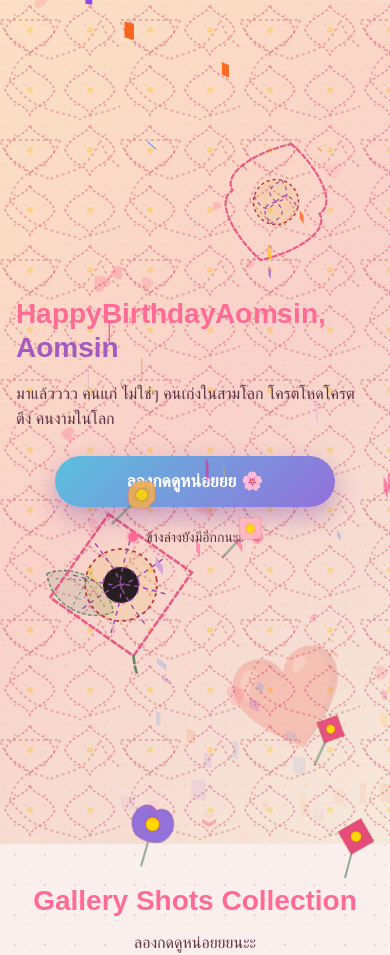
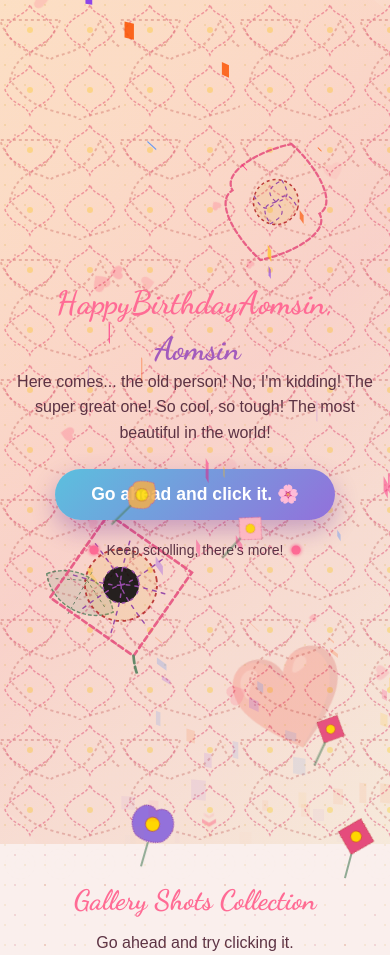
Before and after one commit to hotaq/HPB, a plain HTML site: page index.html in a window 390 px wide. Shown: the top 955 px of the page. Drawn offline with nearby package versions, Linux system fonts and the light colour scheme; a web font is replaced by a local one.

Commit message:
fix size and responsive

```diff
--- a/index.html
+++ b/index.html
@@ -66,18 +66,20 @@
         <div id="hearts-container" class="floating-hearts"></div>
 
         <div class="z-10 relative">
-            <h1 class="text-5xl mb-4 animate-title" id="animated-title" style="justify-content: center;">
+            <h1 class="mb-7 animate-title text-center" id="animated-title">
                 Happy Birthday <span class="birthday-text">Aomsin</span>
             </h1>
-            <p class="text-xl mb-6 animate-subtitle">มาแล้วววว คนแก่ ไม่ใช่ๆ คนเก่งในสามโลก โครตโหดโครต ตึง คนงามในโลก</p>
+            <p class="text-xl mb-6 animate-subtitle text-center">Here comes... the old person! No, I'm kidding! The super great one! So cool, so tough! The most beautiful in the world!</p>
 
-            <button id="launch-flowers" class="birthday-button mb-8">
-                ลองกดดูหน่อยยย 🌸
-            </button>
+            <div class="text-center">
+                <button id="launch-flowers" class="birthday-button mb-8">
+                    Go ahead and click it. 🌸
+                </button>
+            </div>
 
             <div class="flex justify-center items-center mt-4">
                 <span class="pulse-dot mr-2"></span>
-                <p class="text-sm">ข้างล่างยังมีอีกกนะะ
+                <p class="text-sm">Keep scrolling, there's more!
                 </p>
                 <span class="pulse-dot ml-2"></span>
             </div>
@@ -158,7 +160,7 @@
 
             <!-- Bento Gallery moved here -->
             <h3 class="text-5xl mb-4">Gallery Shots Collection</h3>
-            <p class="mb-8">ลองกดดูหน่อยยยนะะ</p>
+            <p class="mb-8">Go ahead and try clicking it.</p>
 
             <div class="container mx-auto px-2 py-6 w-full overflow-hidden">
                 <!-- Bento Grid Gallery -->
@@ -195,7 +197,7 @@
         <div class="stitch-detail"></div>
         <div class="max-w-5xl mx-auto text-center" data-aos="fade-up">
             <h2 class="text-3xl mb-8">Birthday Gifts Memory Game 🎁</h2>
-            <p class="mb-10">จับคู่ของขวัญให้ครบทุกคู่ แล้วมาดูกันว่าของขวัญวันเกิดที่ฉันเตรียมไว้ให้คืออะไร!</p>
+            <p class="mb-10">Match up all the gifts until every pair is complete. Then, let's find out what birthday gift I've prepared for you!"</p>
             <div class="memory-game"></div>
         </div>
     </section>
@@ -204,7 +206,7 @@
     <section id="photo-slider" class="py-20 px-5 embroidery-border bg-embroidery">
         <div class="max-w-5xl mx-auto text-center" data-aos="fade-up">
             <h2 class="text-3xl mb-8">Birthday Memories Together 📸</h2>
-            <p class="mb-10">กดเลื่อนดูภาพได้นะส่วนมากเป็นภาพออมคนงาม</p>
+            <p class="mb-10">You can swipe/scroll to see the pictures. Most of them are photos of the beautiful Aom.</p>
             <div class="slider-container">
                 <div class="slider-track"></div>
                 <button class="slider-nav prev">❮</button>
@@ -282,7 +284,7 @@
 
     <!-- Footer -->
     <footer class="py-10 px-5 text-center bg-primary text-white">
-        <p>Made with ❤️ for your special day 🎉</p>
+        <p>Made with Hootoh who alway love you and this is website for your special day 🎉</p>
     </footer>
 
     <script src="https://unpkg.com/aos@2.3.1/dist/aos.js"></script>
--- a/script.js
+++ b/script.js
@@ -344,7 +344,7 @@ function initBalloons(isMobile = false) {
 
         // Launch one text flower after a delay
         setTimeout(() => {
-            createTextFlower("Happy Birthday!");
+            createTextFlower("สวยมั้ยดอกไม้แบบนี้ 🌺");
         }, 2000);
 
         // Show more confetti
@@ -877,17 +877,16 @@ function initLetterReveal() {
 
     // Updated letter content with birthday theme
     const letterHtml = `
-        <p>My Dearest Birthday Star,</p>
-
-        <p>As I write this birthday letter, my heart is overflowing with the deepest love and gratitude for having you in my life. Today marks another beautiful year of your journey, and I'm so blessed to celebrate it with you. From the moment we first met, my world changed forever in the most wonderful way.</p>
-
-        <p>Each year with you has been more extraordinary than the last. I cherish every laugh we've shared, every challenge we've overcome together, and every quiet moment just being in each other's presence. You've taught me what it means to truly love someone with my whole heart.</p>
-
-        <p>On your special day, I want you to know that you're the most amazing person I've ever known. Your kindness touches everyone around you. Your smile lights up even my darkest days. Your passion inspires me to be better. I fall more in love with you with each passing day.</p>
-
-        <p>Thank you for being my partner, my best friend, my confidant, and my greatest adventure. Having you in my life is the greatest gift I could ever ask for.</p>
-
-        <p>Today is all about celebrating the incredible person you are and the immeasurable joy you bring to my life. May this new year of your life bring you all the happiness, success, and love that you deserve.</p>
+        <p>Dear Aomsin,</p>
+
+        <p>Guess what day it is todayyy?? It's Aom's birthdayyy! Happy birthday to my dear Aom. Kisses! </p>
+        <P>I still remember it was around your birthday time when I followed your IG. I saw something really cute. Looked around a bit, and then, oops, I messaged you. We messaged back and forth, and then we started dating!</p>
+        <p>I hope you have lots and lots of happiness! Are you turning 16 or 17? 17! Google says 2551 (the year) means 17. So, Aom is 17! Hehe.</p>
+
+        <p>Let's stay together for a long time. Don't be too stubborn, okay? Or I'll have to tell you off!"
+</p>
+
+
 
         <p class="signature">Forever and always yours, ❤️</p>
     `;
--- a/style.css
+++ b/style.css
@@ -45,7 +45,7 @@ body {
 }
 
 h1, h2, h3 {
-    font-family: 'IBM Plex Sans Thai Looped', sans-serif;
+    font-family: 'Dancing Script', cursive;
     color: var(--primary);
 
 }
@@ -1129,10 +1129,65 @@ section {
 /* Add opacity to intro title to ensure text is visible even before animation starts */
 #animated-title {
     opacity: 1;
-    align-items: center;
-    justify-content: center;
-    outline: orange;
-
+    margin: 0 auto;
+    width: 100%;
+    text-align: center;
+    font-size: 6rem; /* Default large size */
+    line-height: 1.2;
+    word-wrap: break-word;
+    overflow-wrap: break-word;
+    hyphens: auto;
+    display: block; /* Change from flex to block */
+}
+
+/* Responsive font sizes for the title */
+@media (max-width: 1200px) {
+    #animated-title {
+        font-size: 5rem;
+    }
+}
+
+@media (max-width: 992px) {
+    #animated-title {
+        font-size: 4rem;
+    }
+}
+
+@media (max-width: 768px) {
+    #animated-title {
+        font-size: 3.5rem;
+    }
+
+    #animated-title .birthday-text {
+        display: inline-block;
+        margin-left: 0.3rem;
+    }
+}
+
+@media (max-width: 576px) {
+    #animated-title {
+        font-size: 2.5rem;
+        padding: 0 1rem;
+    }
+}
+
+@media (max-width: 480px) {
+    #animated-title {
+        font-size: 2rem;
+    }
+
+    /* On very small screens, make the title display on two lines */
+    #animated-title .birthday-text {
+        display: block;
+        margin-top: 0.5rem;
+    }
+}
+
+@media (max-width: 360px) {
+    #animated-title {
+        font-size: 1.8rem;
+        line-height: 1.3;
+    }
 }
 
 
@@ -1312,6 +1367,8 @@ section {
 .birthday-text {
     animation: birthday-colors 4s infinite;
     font-weight: bold;
+    display: inline-block;
+    transition: all 0.3s ease;
 }
 
 @keyframes birthday-colors {
@@ -1326,6 +1383,14 @@ section {
     }
     75% {
         color: var(--birthday-yellow);
+    }
+}
+
+/* Add a subtle scale effect on hover for desktop */
+@media (hover: hover) {
+    .birthday-text:hover {
+        transform: scale(1.05);
+        text-shadow: 0 0 10px rgba(255, 107, 149, 0.5);
     }
 }
 
```
